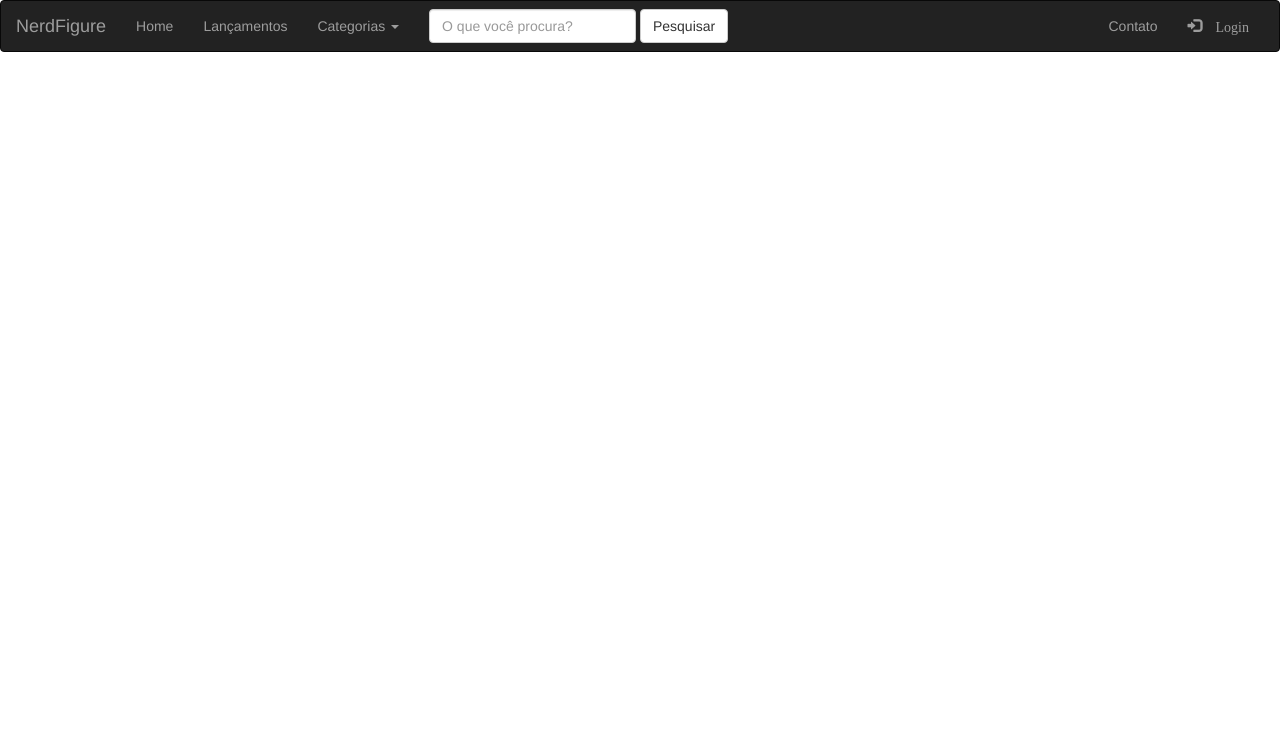
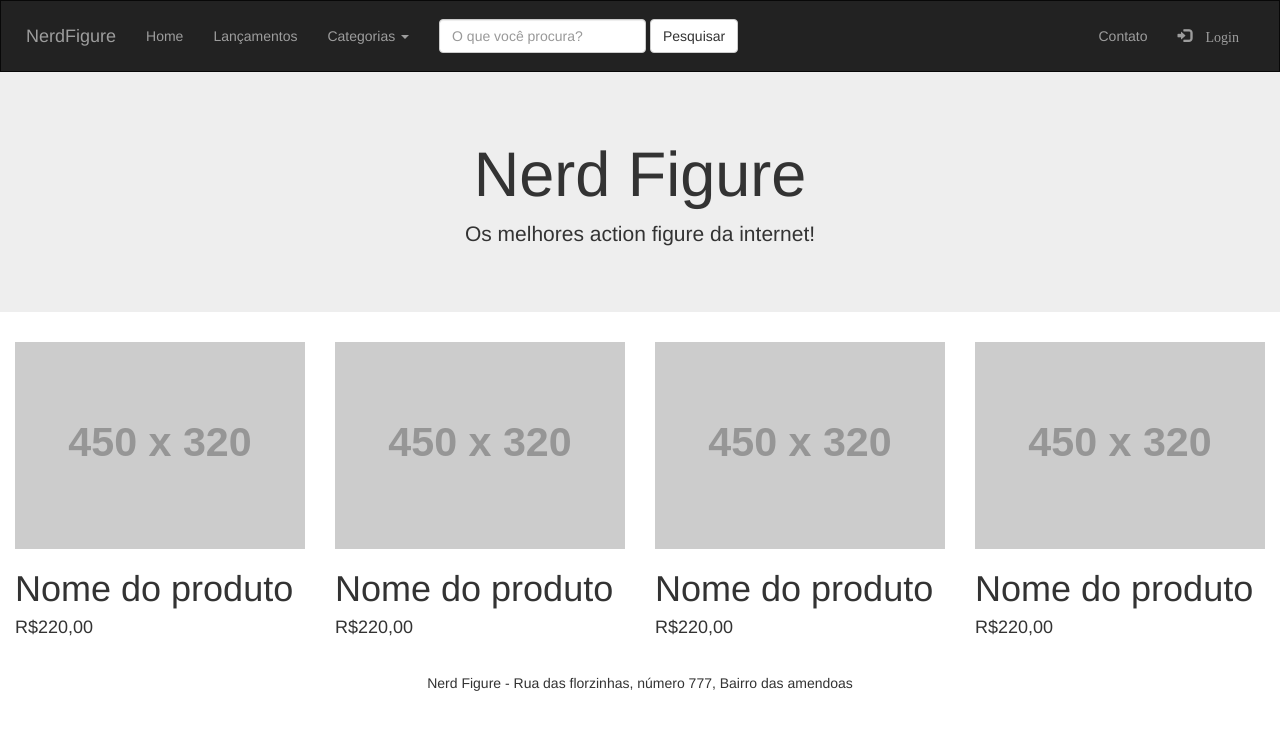
Before and after one commit to bia-miranda/ecommerce-php-mysql, a PHP site: page / in a window 1280 px wide. Shown: the top 730 px of the page. Run offline with PHP 8.4, Linux system fonts and the light colour scheme; grey boxes labelled with a size stand in for pictures from a placeholder-image service; some libraries are stand-ins or nearby versions.

Commit message:
layout site

```diff
--- /dev/null
+++ b/cabecalho.html
@@ -0,0 +1,4 @@
+<div class="jumbotron text-center">
+    <h1>Nerd Figure</h1>
+    <p>Os melhores action figure da internet!</p>
+</div>
--- a/index.php
+++ b/index.php
@@ -9,48 +9,50 @@
     <link rel="stylesheet" href="https://maxcdn.bootstrapcdn.com/bootstrap/3.3.7/css/bootstrap.min.css">
     <script src="https://ajax.googleapis.com/ajax/libs/jquery/3.2.1/jquery.min.js"></script>
     <script src="https://maxcdn.bootstrapcdn.com/bootstrap/3.3.7/js/bootstrap.min.js"></script>
+
+    <!-- ESTILIZAÇÃO INTERNA -->
+    <style type="text/css">
+        .navbar{
+            margin-bottom: 0;
+            padding: 1rem;
+            border-radius: 0;
+        }
+    </style>
 </head>
 <body>
-<nav class="navbar navbar-inverse">
-  <div class="container-fluid">
-    <!-- Brand and toggle get grouped for better mobile display -->
-    <div class="navbar-header">
-      <button type="button" class="navbar-toggle collapsed" data-toggle="collapse" data-target="#bs-example-navbar-collapse-1" aria-expanded="false">
-        <span class="sr-only">Toggle navigation</span>
-        <span class="icon-bar"></span>
-        <span class="icon-bar"></span>
-        <span class="icon-bar"></span>
-      </button>
-      <a class="navbar-brand" href="#">NerdFigure</a>
-    </div>
-    <!-- Collect the nav links, forms, and other content for toggling -->
-    <div class="collapse navbar-collapse" id="bs-example-navbar-collapse-1">
-      <ul class="nav navbar-nav">
-        <li><a href="#">Home<span class="sr-only">(current)</span></a></li>
-        <li><a href="#">Lançamentos</a></li>
-        <li class="dropdown">
-          <a href="#" class="dropdown-toggle" data-toggle="dropdown" role="button" aria-haspopup="true" aria-expanded="false">Categorias <span class="caret"></span></a>
-          <ul class="dropdown-menu">
-            <li><a href="#">Naruto</a></li>
-            <li><a href="#">One Piece</a></li>
-            <li><a href="#">Avangers</a></li>
-            <li><a href="#">Disney</a></li>
-            <li><a href="#">Friends</a></li>
-          </ul>
-        </li>
-      </ul>
-      <form class="navbar-form navbar-left" role="search">
-        <div class="form-group">
-          <input type="text" class="form-control" placeholder="O que você procura?">
+  <?php include 'nav.php'; ?>
+  <?php include 'cabecalho.html'; ?>
+
+        <div class="container-fluid">
+          <div class="row">
+            <div class="col-sm-3">
+              <img src="https://placehold.it/450x320" class="img-responsive" style="width: 100%">
+              <div><h1>Nome do produto</h1></div>
+              <div><h4>R$220,00</h4></div>
+            </div>
+
+            <div class="col-sm-3">
+              <img src="https://placehold.it/450x320" class="img-responsive" style="width: 100%">
+              <div><h1>Nome do produto</h1></div>
+              <div><h4>R$220,00</h4></div>
+            </div>
+
+            <div class="col-sm-3">
+              <img src="https://placehold.it/450x320" class="img-responsive" style="width: 100%">
+              <div><h1>Nome do produto</h1></div>
+              <div><h4>R$220,00</h4></div>
+            </div>
+
+            <div class="col-sm-3">
+              <img src="https://placehold.it/450x320" class="img-responsive" style="width: 100%">
+              <div><h1>Nome do produto</h1></div>
+              <div><h4>R$220,00</h4></div>
+            </div>
+
+          </div>
         </div>
-        <button type="submit" class="btn btn-default">Pesquisar</button>
-      </form>
-      <ul class="nav navbar-nav navbar-right">
-        <li><a href="#">Contato</a></li>
-        <li><a href="#"><span class="glyphicon glyphicon-log-in"> Login</a></li>
-      </ul>
-    </div><!-- /.navbar-collapse -->
-  </div><!-- /.container-fluid -->
-</nav>
+
+
+        <?php include 'rodape.html'; ?>
 </body>
 </html>
--- /dev/null
+++ b/nav.php
@@ -0,0 +1,41 @@
+<nav class="navbar navbar-inverse">
+  <div class="container-fluid">
+    <!-- Brand and toggle get grouped for better mobile display -->
+    <div class="navbar-header">
+      <button type="button" class="navbar-toggle collapsed" data-toggle="collapse" data-target="#bs-example-navbar-collapse-1" aria-expanded="false">
+        <span class="sr-only">Toggle navigation</span>
+        <span class="icon-bar"></span>
+        <span class="icon-bar"></span>
+        <span class="icon-bar"></span>
+      </button>
+      <a class="navbar-brand" href="#">NerdFigure</a>
+    </div>
+    <!-- Collect the nav links, forms, and other content for toggling -->
+    <div class="collapse navbar-collapse" id="bs-example-navbar-collapse-1">
+      <ul class="nav navbar-nav">
+        <li><a href="#">Home<span class="sr-only">(current)</span></a></li>
+        <li><a href="#">Lançamentos</a></li>
+        <li class="dropdown">
+          <a href="#" class="dropdown-toggle" data-toggle="dropdown" role="button" aria-haspopup="true" aria-expanded="false">Categorias <span class="caret"></span></a>
+          <ul class="dropdown-menu">
+            <li><a href="#">Naruto</a></li>
+            <li><a href="#">One Piece</a></li>
+            <li><a href="#">Avangers</a></li>
+            <li><a href="#">Disney</a></li>
+            <li><a href="#">Friends</a></li>
+          </ul>
+        </li>
+      </ul>
+      <form class="navbar-form navbar-left" role="search">
+        <div class="form-group">
+          <input type="text" class="form-control" placeholder="O que você procura?">
+        </div>
+        <button type="submit" class="btn btn-default">Pesquisar</button>
+      </form>
+      <ul class="nav navbar-nav navbar-right">
+        <li><a href="#">Contato</a></li>
+        <li><a href="#"><span class="glyphicon glyphicon-log-in"> Login</a></li>
+      </ul>
+    </div><!-- /.navbar-collapse -->
+  </div><!-- /.container-fluid -->
+</nav>
--- /dev/null
+++ b/rodape.html
@@ -0,0 +1,3 @@
+<footer class="container-fluid text-center" style="margin-top: 2.5rem">
+    <p>Nerd Figure - Rua das florzinhas, número 777, Bairro das amendoas</p>
+</footer>
--- a/style.css
+++ b/style.css
@@ -0,0 +1,3 @@
+.navbar{
+    margin: 0;
+}
```
